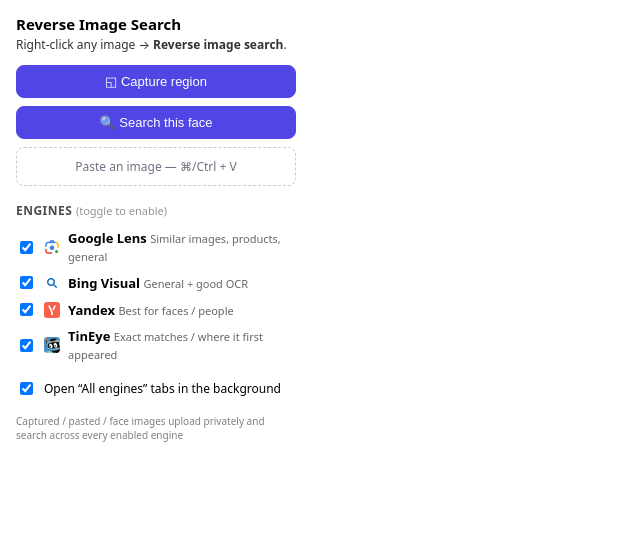
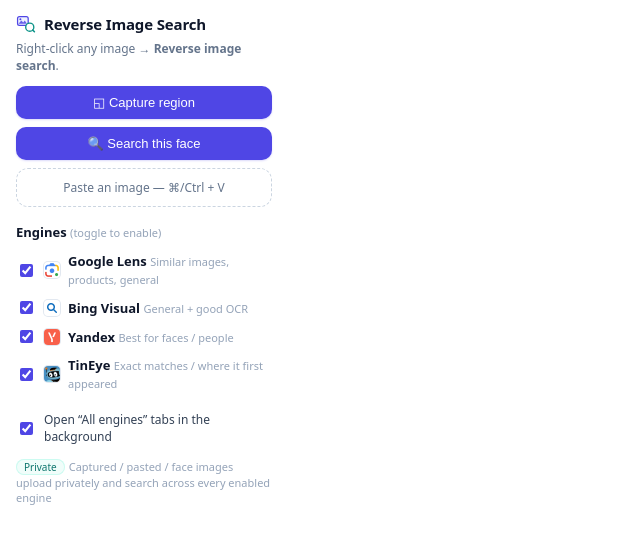
Before and after one commit to tonic20/reverse-image-search-extension, a website with bundled scripts: page entrypoints/popup/index.html in a window 1280 px wide. Shown: the whole page, without its empty margins (0-640 px from the left). Built offline with nearby package versions, Linux system fonts and the light colour scheme; what wxt would draw is missing.

Commit message:
feat(extension): restyle popup to match marketing design

```diff
--- a/entrypoints/popup/index.html
+++ b/entrypoints/popup/index.html
@@ -7,7 +7,16 @@
     <link rel="stylesheet" href="./style.css" />
   </head>
   <body>
-    <h1>Reverse Image Search</h1>
+    <div class="brand">
+      <svg viewBox="0 0 32 32" fill="none" xmlns="http://www.w3.org/2000/svg" aria-hidden="true">
+        <rect x="2.5" y="4" width="17" height="14" rx="3" fill="#eef2ff" stroke="#4f46e5" stroke-width="2"/>
+        <circle cx="7" cy="8.5" r="1.6" fill="#4f46e5"/>
+        <path d="M4 15.5 L8.5 10.5 L11.5 13.5 L14 10.5 L17.5 15.5 Z" fill="#4f46e5" fill-opacity="0.85"/>
+        <circle cx="22" cy="21" r="6.5" fill="#ffffff" stroke="#0d9488" stroke-width="2.2"/>
+        <line x1="26.8" y1="25.8" x2="29.5" y2="28.5" stroke="#0d9488" stroke-width="2.4" stroke-linecap="round"/>
+      </svg>
+      <h1>Reverse Image Search</h1>
+    </div>
     <p class="hint">Right-click any image → <b>Reverse image search</b>.</p>
 
     <div class="actions">
@@ -25,7 +34,7 @@
       Open “All engines” tabs in the background
     </label>
 
-    <p class="footer">Captured / pasted / face images upload privately and search across every enabled engine</p>
+    <p class="footer"><span class="badge">Private</span>Captured / pasted / face images upload privately and search across every enabled engine</p>
     <script type="module" src="./main.ts"></script>
   </body>
 </html>
--- a/entrypoints/popup/style.css
+++ b/entrypoints/popup/style.css
@@ -1,102 +1,94 @@
+/* Tokens mirror extension/lib/theme.ts (marketing @theme). Source of truth: theme.ts. */
 :root {
-  color-scheme: light dark;
-  font-family: system-ui, -apple-system, sans-serif;
+  --brand-50: #eef2ff; --brand-500: #6366f1; --brand-600: #4f46e5; --brand-700: #4338ca;
+  --accent-50: #f0fdfa; --accent-100: #ccfbf1; --accent-600: #0d9488; --accent-700: #0f766e;
+  --slate-50: #f8fafc; --slate-100: #f1f5f9; --slate-200: #e2e8f0; --slate-300: #cbd5e1;
+  --slate-400: #94a3b8; --slate-500: #64748b; --slate-700: #334155; --slate-900: #0f172a;
+  --haze: #f4f5ff; --amber-50: #fffbeb; --amber-700: #b45309;
+  --radius-md: 12px; --radius-lg: 16px;
+  --shadow-brand: 0 1px 2px rgba(79,70,229,.20);
+  --font: ui-sans-serif, system-ui, sans-serif, "Apple Color Emoji", "Segoe UI Emoji";
 }
+* { box-sizing: border-box; }
 body {
-  width: 280px;
+  width: 288px;
   margin: 0;
   padding: 14px 16px;
+  background: #fff;
+  color: var(--slate-900);
+  font-family: var(--font);
+  font-size: 13px;
 }
-h1 {
-  font-size: 15px;
-  margin: 0 0 2px;
-}
-h2 {
-  font-size: 12px;
-  text-transform: uppercase;
-  letter-spacing: 0.04em;
-  opacity: 0.7;
-  margin: 16px 0 6px;
-}
-.hint {
-  font-size: 12px;
-  opacity: 0.8;
-  margin: 0 0 4px;
-}
-.sub {
-  font-size: 11px;
-  opacity: 0.6;
-  font-weight: 400;
-  text-transform: none;
-  letter-spacing: 0;
-}
-ul {
-  list-style: none;
-  margin: 0;
-  padding: 0;
-}
+.brand { display: flex; align-items: center; gap: 8px; }
+.brand svg { width: 20px; height: 20px; flex: 0 0 auto; }
+h1 { font-size: 15px; font-weight: 600; letter-spacing: -0.01em; margin: 0; }
+.hint { font-size: 12px; color: var(--slate-500); margin: 6px 0 0; }
+h2 { font-size: 13px; font-weight: 600; color: var(--slate-900); margin: 16px 0 6px; }
+.sub { font-size: 11px; font-weight: 400; color: var(--slate-400); }
+ul { list-style: none; margin: 0; padding: 0; }
 li {
   display: flex;
   align-items: center;
   gap: 8px;
-  padding: 4px 0;
+  padding: 5px 6px;
+  margin: 0 -6px;
   font-size: 13px;
+  border-radius: 8px;
 }
+li:hover { background: var(--slate-50); }
+input[type="checkbox"] { accent-color: var(--brand-600); }
 .engine-ico {
   width: 16px;
   height: 16px;
   flex: 0 0 auto;
-  border-radius: 3px;
+  border-radius: 4px;
   object-fit: contain;
+  box-shadow: 0 0 0 1px var(--slate-200);
 }
-.actions {
-  display: flex;
-  flex-direction: column;
-  gap: 8px;
-  margin: 12px 0 4px;
-}
+.actions { display: flex; flex-direction: column; gap: 8px; margin: 12px 0 4px; }
 .btn {
   appearance: none;
-  border: 1px solid #c7c9d1;
-  background: #4f46e5;
+  border: none;
+  cursor: pointer;
+  background: var(--brand-600);
   color: #fff;
-  border-color: #4f46e5;
-  border-radius: 8px;
-  padding: 8px 10px;
+  border-radius: 10px;
+  padding: 9px 12px;
   font-size: 13px;
   font-weight: 500;
-  cursor: pointer;
+  box-shadow: var(--shadow-brand);
+  transition: background .15s ease;
 }
-.btn:hover {
-  background: #4338ca;
-}
+.btn:hover { background: var(--brand-700); }
 .paste {
-  border: 1px dashed #c7c9d1;
-  border-radius: 8px;
+  border: 1px dashed var(--slate-300);
+  border-radius: var(--radius-md);
   padding: 10px;
   font-size: 12px;
   text-align: center;
-  color: #6b7280;
+  color: var(--slate-500);
   outline: none;
+  transition: border-color .15s ease, color .15s ease, background .15s ease;
 }
-.paste:focus {
-  border-color: #4f46e5;
-  color: #4f46e5;
+.paste:focus { border-color: var(--brand-500); background: var(--haze); color: var(--brand-700); }
+.note {
+  font-size: 12px;
+  margin: 6px 0 0;
+  padding: 8px 10px;
+  border-radius: 8px;
+  background: var(--amber-50);
+  color: var(--amber-700);
 }
-.note {
-  font-size: 11px;
-  color: #b45309;
-  margin: 6px 0 0;
+.row { display: flex; align-items: center; gap: 8px; font-size: 12px; color: var(--slate-700); margin-top: 14px; }
+.footer { font-size: 11px; color: var(--slate-400); margin: 14px 0 0; }
+.badge {
+  display: inline-block;
+  background: var(--accent-50);
+  color: var(--accent-700);
+  box-shadow: 0 0 0 1px var(--accent-100) inset;
+  border-radius: 9999px;
+  padding: 1px 8px;
+  font-size: 10px;
+  font-weight: 500;
+  margin-right: 4px;
 }
-.row {
-  display: flex;
-  align-items: center;
-  gap: 8px;
-  font-size: 12px;
-  margin-top: 12px;
-}
-.footer {
-  font-size: 10px;
-  opacity: 0.5;
-  margin: 16px 0 0;
-}
```
